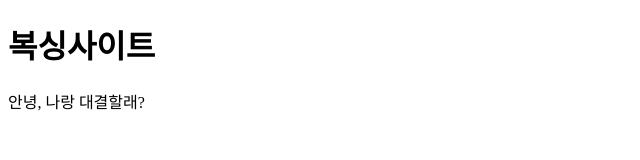
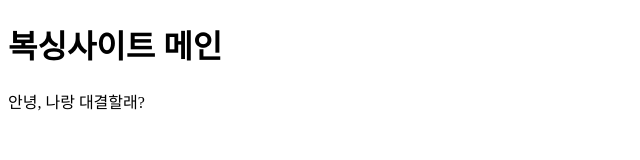
Before and after one commit to jcheon284/git-practice2, a plain HTML site: page index.html in a window 1280 px wide. Shown: the whole page, without its empty margins (0-640 px from the left). Drawn offline with Linux system fonts and the light colour scheme.

Commit message:
메인 페이지 생성

```diff
--- a/index.html
+++ b/index.html
@@ -7,7 +7,7 @@
     <title>Document</title>
 </head>
 <body>
-    <h1>복싱사이트</h1>
+    <h1>복싱사이트 메인</h1>
     <div>안녕, 나랑 대결할래?</div>
 </body>
 </html>
```
